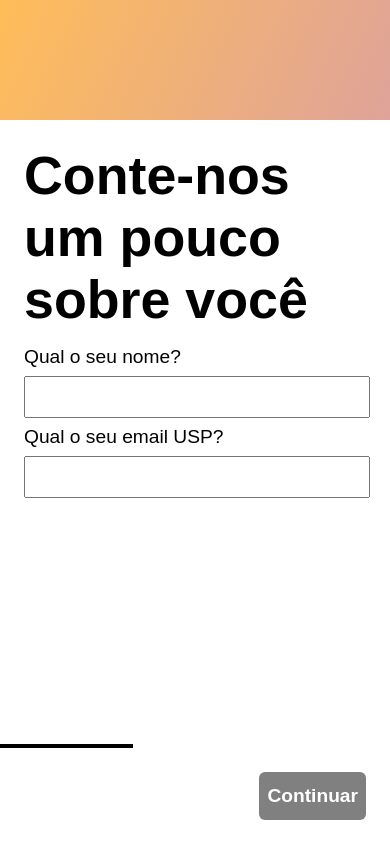
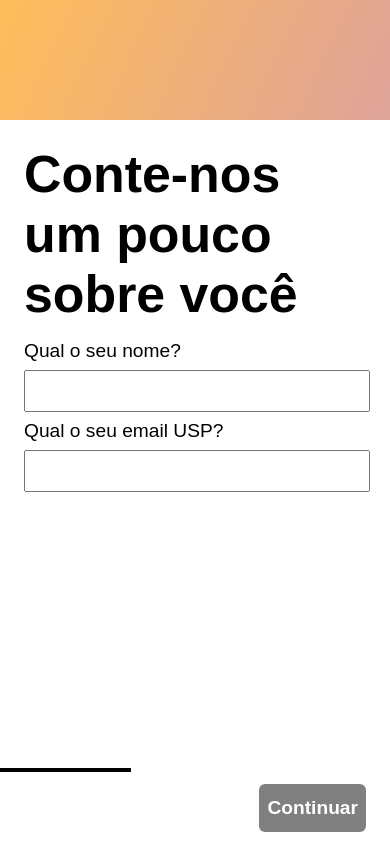
Before and after one commit to uspcodelab/webdev23, a Next.js app: page / in a window 390 px wide. Built offline with nearby package versions, Linux system fonts and the light colour scheme; no server answers.

Commit message:
feat: add mobile responsivity
Signed-off-by: gfmota <gabrielfmota134@gmail.com>

```diff
--- a/src/components/Select/styled.ts
+++ b/src/components/Select/styled.ts
@@ -21,5 +21,6 @@ export const StyledOptions = styled.button<StyledOptionsProps>`
 
 export const StyledWrapper = styled.div`
   display: flex;
+  flex-wrap: wrap;
   gap: 16px;
 `;
--- a/src/containers/SignUp/components/ActionBar/styled.tsx
+++ b/src/containers/SignUp/components/ActionBar/styled.tsx
@@ -1,10 +1,19 @@
 import styled from 'styled-components';
 
 export const StyledWrapper = styled.div`
-  width: calc(100%-48px);
+  width: 550px;
   height: 48px;
+  position: absolute;
+  bottom: 0;
+  left: 0;
+  background-color: white;
+  padding: 12px 24px;
 
   display: flex;
   flex-direction: row-reverse;
   justify-content: space-between;
+
+  @media screen and (max-width: 561px) {
+    width: calc(100vw - 48px);
+   }
 `;
--- a/src/containers/SignUp/components/Inputs/styled.ts
+++ b/src/containers/SignUp/components/Inputs/styled.ts
@@ -19,7 +19,7 @@ export const StyledInput = styled.input<StyledInputProps>`
 `;
 
 export const StyledTextArea = styled.textarea`
-  width: calc(100% - 16px);
+  width: calc(100% - 48px);
   font: inherit;
   font-size: inherit;
   padding: 8px;
--- a/src/containers/SignUp/components/Progress/index.tsx
+++ b/src/containers/SignUp/components/Progress/index.tsx
@@ -6,17 +6,17 @@ interface ProgressProps {
 
 const StyledWrapper = styled.div`
   position: absolute;
-  bottom: 96px;
+  bottom: 72px;
   left: 0;
 `
 
 const StyledBar = styled.div<ProgressProps>`
   border: 2px black solid;
-  width: calc(545px * ${(props) => props.value});
+  width: calc(594px * ${(props) => props.value});
   transition: .6s;
 
   @media screen and (max-width: 561px) {
-    width: calc(99vw * ${(props) => props.value});
+    width: calc(98vw * ${(props) => props.value});
    }
 `
 
--- a/src/containers/SignUp/components/Question/styled.ts
+++ b/src/containers/SignUp/components/Question/styled.ts
@@ -27,6 +27,6 @@ export const StyledWrapper = styled.div`
 `;
 
 export const StyledTitle = styled(StyledFader)`
-  font-size: 2.8em;
+  font-size: 2.7em;
   font-weight: bold;
 `;
```
